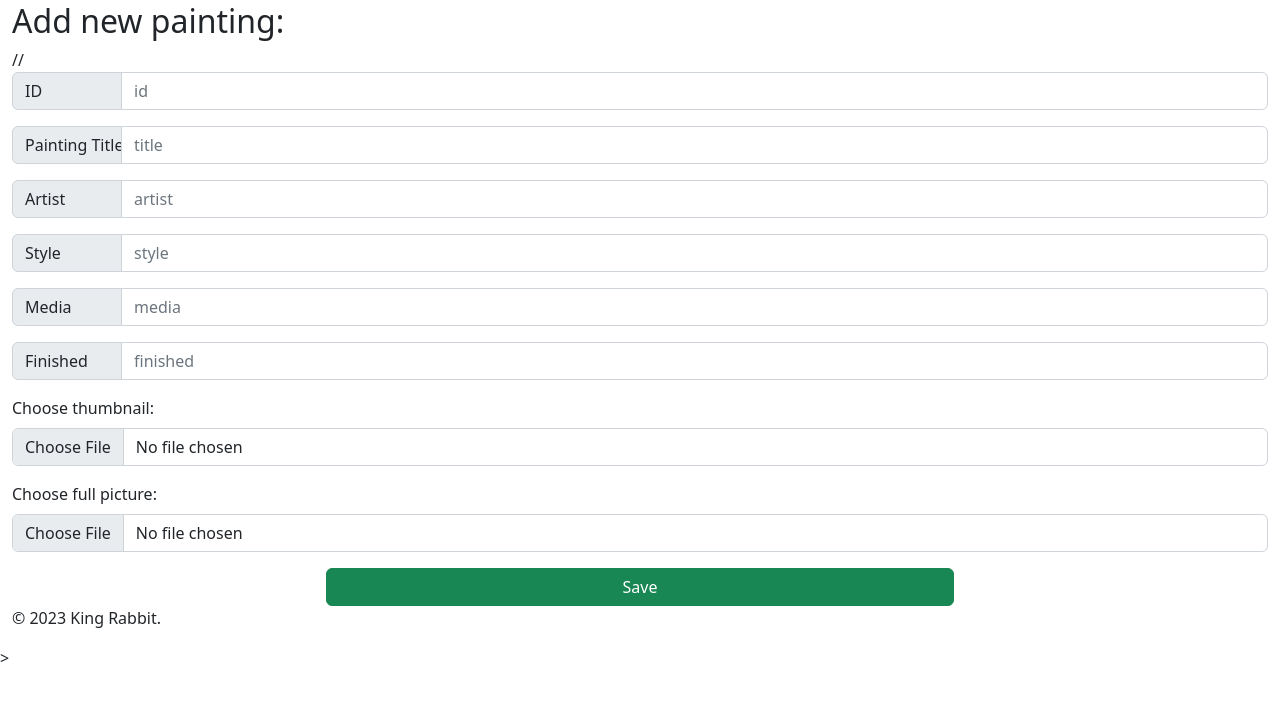
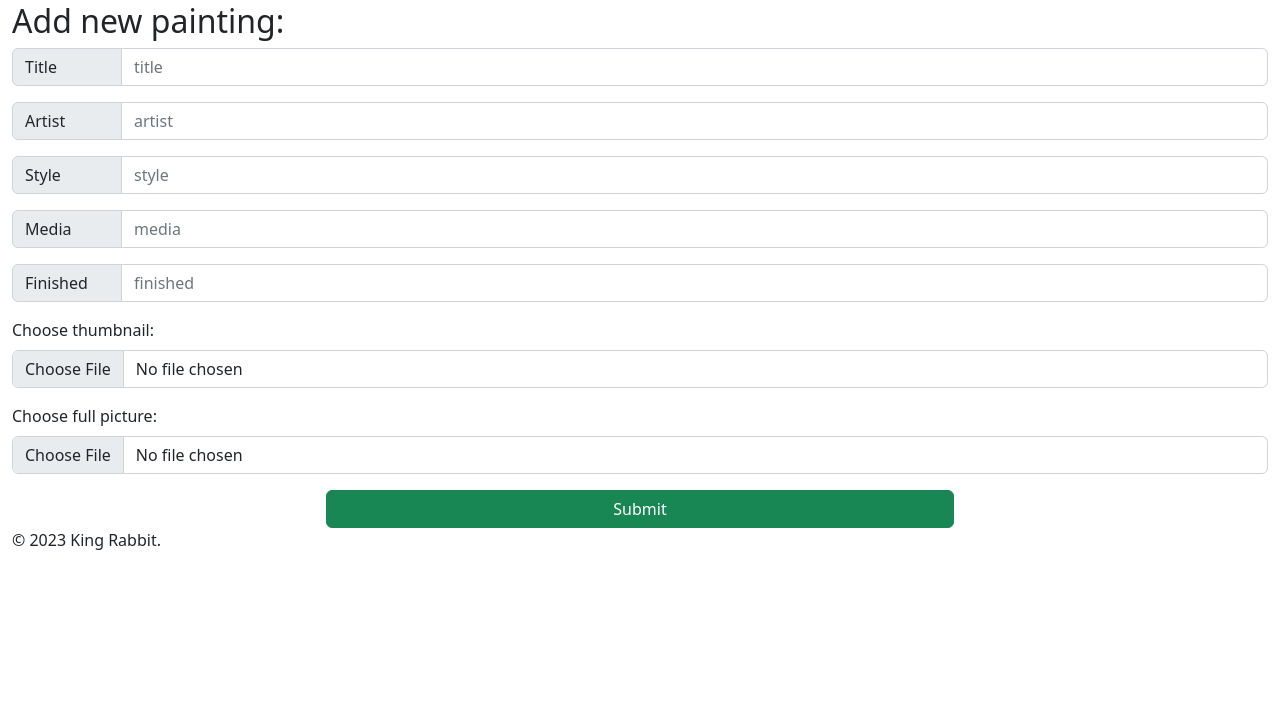
Before and after one commit to DerrickCGT/AcmeArtWebsite, a PHP site: page /add_painting.php in a window 1280 px wide. Shown: the part 54-755 px from the top of the page. Run offline with PHP 8.4, Linux system fonts and the light colour scheme; data comes from the database, SQL or seed files in the repository.

Commit message:
Upload working.

```diff
--- a/add_painting.php
+++ b/add_painting.php
@@ -1,13 +1,5 @@
-<?php
-include_once('connect.php');
-$ID = 3;
-$statement = "SELECT * FROM paintings";
-$result = (connect()->query($statement));
-$rows = $result->fetchAll(PDO::FETCH_ASSOC);
-?>
-
 <!DOCTYPE html>
-<html>
+<html lang="en">
     <!-- Head. -->
     <head>
         <!-- Bootstrap call. -->
@@ -17,66 +9,63 @@ $rows = $result->fetchAll(PDO::FETCH_ASSOC);
         <!-- Title. -->
         <title>Add new painting</title>
     </head>
-
+    <!-- Body. -->
     <body>
+        <!-- Navbar. -->
         <?php
         include_once('navbar.php');
         ?>
+        <!-- Container. -->
         <div class="container-fluid">
+            <!-- Heading. -->
             <h2>Add new painting: </h2>
-
-            //<?php
-//            // Get form input values
-//            $id = $_POST['add_id'];
-//            $title = $_POST['add_title'];
-//            $artist = $_POST['add_artist'];
-//            $style = $_POST['add_style'];
-//            $media = $_POST['add_media'];
-//            $finished = $_POST['add_finished'];
-//            // Insert data into the table
-//            $insert_sql = "INSERT INTO paintings (id, title, artist, style, media, finished)
-//            VALUES ('$id', '$title', '$artist', '$style', '$media', '$finished')";
-//            ?>
-
+            <!-- Form. -->
+            <!-- Source: https://www.w3schools.com/TAGs/att_form_enctype.asp -->
+            <form action="add_painting_backend.php" method="post" enctype="multipart/form-data">
+                <!-- title. -->
                 <div class="input-group mb-3">
-                <span class="input-group-text" id="add_id" style="width: 110px;">ID</span>
-                <input type="text" class="form-control" placeholder="id" aria-label="id" aria-describedby="add_id">
+                    <span class="input-group-text" id="add_title" style="width: 110px;">Title</span>
+                    <input type="text" class="form-control" placeholder="title" aria-label="title" aria-describedby="add_title" name="add_title">
                 </div>
-            <div class="input-group mb-3">
-                <span class="input-group-text" id="add_title" style="width: 110px;">Painting Title</span>
-                <input type="text" class="form-control" placeholder="title" aria-label="title" aria-describedby="add_title">
-            </div>
+                <!-- artist. -->
                 <div class="input-group mb-3">
                     <span class="input-group-text" id="add_artist" style="width: 110px;">Artist</span>
-                <input type="text" class="form-control" placeholder="artist" aria-label="artist" aria-describedby="add_artist">
+                    <input type="text" class="form-control" placeholder="artist" aria-label="artist" aria-describedby="add_artist" name="add_artist">
                 </div>
+                <!-- style. -->
                 <div class="input-group mb-3">
                     <span class="input-group-text" id="add_style" style="width: 110px;">Style</span>
-                <input type="text" class="form-control" placeholder="style" aria-label="style" aria-describedby="add_style">
+                    <input type="text" class="form-control" placeholder="style" aria-label="style" aria-describedby="add_style" name="add_style">
                 </div>
+                <!-- media. -->
                 <div class="input-group mb-3">
                     <span class="input-group-text" id="add_media" style="width: 110px;">Media</span>
-                <input type="text" class="form-control" placeholder="media" aria-label="media" aria-describedby="add_media">
+                    <input type="text" class="form-control" placeholder="media" aria-label="media" aria-describedby="add_media" name="add_media">
                 </div>
+                <!-- finished. -->
                 <div class="input-group mb-3">
                     <span class="input-group-text" id="add_finished" style="width: 110px;">Finished</span>
-                <input type="text" class="form-control" placeholder="finished" aria-label="finished" aria-describedby="add_finished">
+                    <input type="text" class="form-control" placeholder="finished" aria-label="finished" aria-describedby="add_finished" name="add_finished">
                 </div>
+                <!-- thumbnail. -->
                 <div class="mb-3">
                     <label for="add_thumbnail" class="form-label">Choose thumbnail:</label>
-                <input class="form-control" type="file" id="add_thumbnail">
+                    <input class="form-control" type="file" id="add_thumbnail" name="add_thumbnail">
                 </div>
+                <!-- full_pic. -->
                 <div class="mb-3">
                     <label for="add_full_pic" class="form-label">Choose full picture:</label>
-                <input class="form-control" type="file" id="add_full_pic">
+                    <input class="form-control" type="file" id="add_full_pic" name="add_full_pic">
                 </div>
+                <!-- Save. -->
                 <div class="d-grid gap-2 col-6 mx-auto">
-                <button class="btn btn-success" type="button">Save</button>
+                    <button class="btn btn-success" type="submit" name="submit_button">Submit</button>
                 </div>
-
+            </form>
+            <!-- Footer. -->
             <?php
             include_once('footer.php');
             ?>
-        </div>>
+        </div>
     </body>
 </html>
```
Also changed, not shown: add_painting_backend.php (added, +53 -0 lines). Lines whose indentation alone changed are shown as unchanged.
